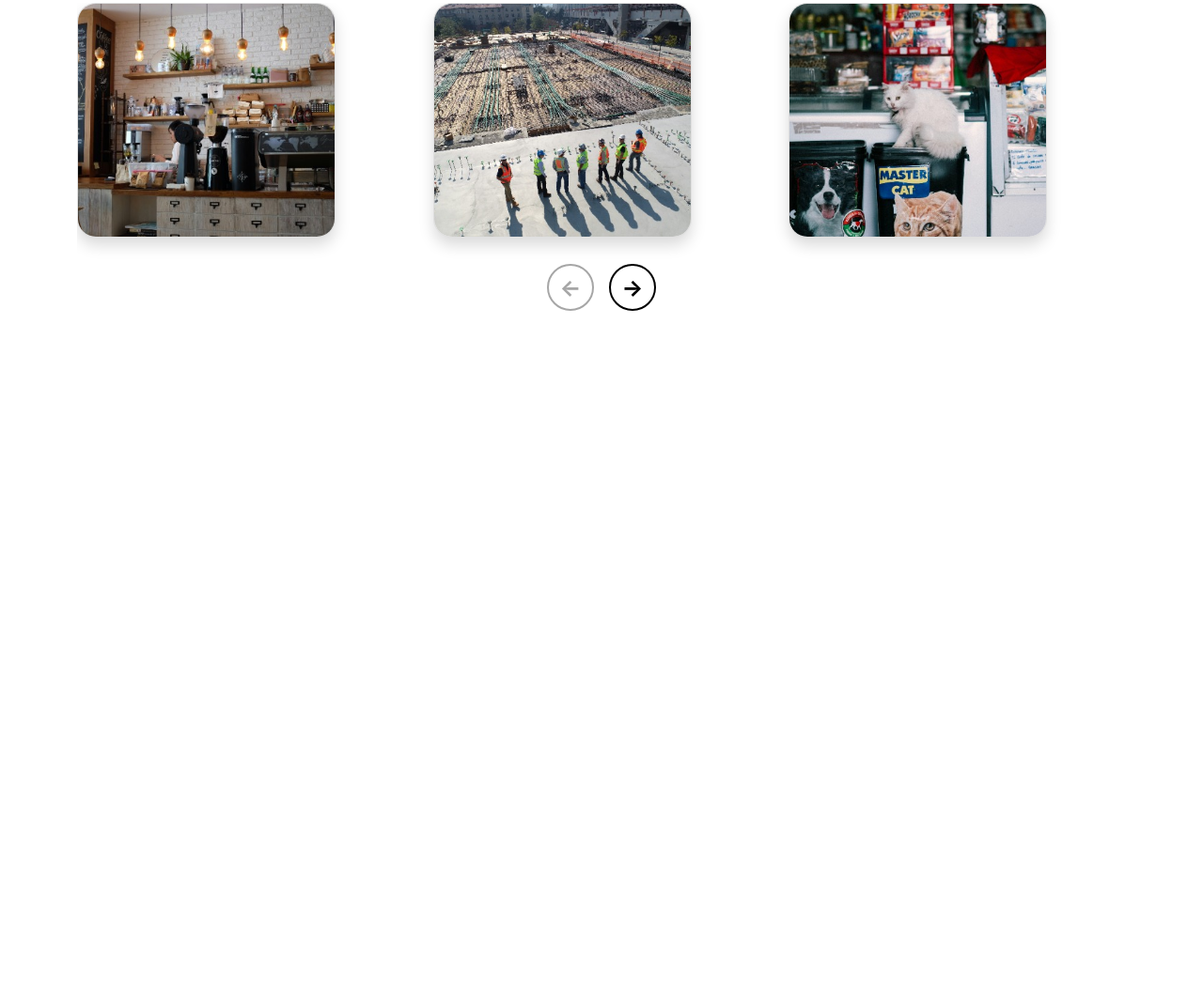
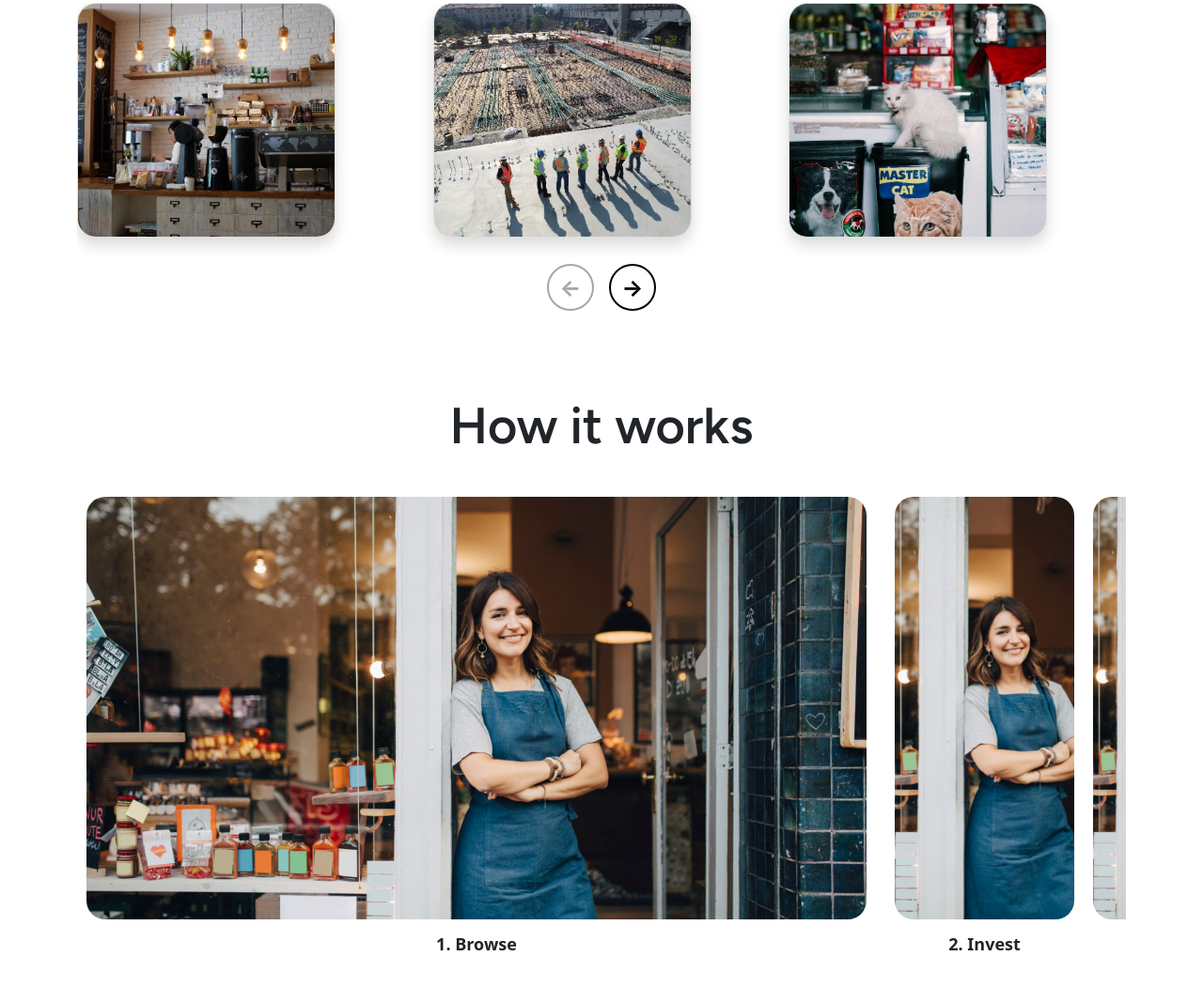
Before and after one commit to Paramjeet1996/Leveled, a plain HTML site: page index.html in a window 1280 px wide. Shown: the part 3105-4156 px from the top of the page at 94% size. Before the commit the page ends 3484 px from the top, so only its background shows below. Drawn offline with nearby package versions, Linux system fonts and the light colour scheme.

Commit message:
fix: active image added and centralized all.

```diff
--- a/css/style.css
+++ b/css/style.css
@@ -101,7 +101,6 @@
 /* win win section end */
 
 /* slider section */
-
 .custom-btn {
   width: 50px;
   height: 50px;
@@ -137,8 +136,6 @@
   display: none !important;
 }
 
-
-
 .slide-card{
   width: 275px;
   height: 250px;
@@ -150,7 +147,67 @@
   height: 100%;
   object-fit: cover;
 }
+/* slider section end*/
 
+/* how it works */
 
+  .highlighted-row-heading {
+    font-family: 'Figtree', sans-serif;
+    font-weight: 600;
+    font-size: 54px;
+    line-height: 100%;
+  }
 
-/* slider section */
+  .unique-highlight-wrapper {
+    gap: 20px;
+    overflow-x: auto;
+    padding-bottom: 10px;
+    scrollbar-width: thin;
+  }
+
+  .highlighted-card-box {
+    text-align: center;
+    flex-shrink: 0;
+    transition: all 0.3s ease;
+  }
+
+  .highlighted-card {
+    width: 191px;
+    height: 450px;
+    border-radius: 20px;
+    overflow: hidden;
+    transition: all 0.4s ease;
+    cursor: pointer;
+    min-width: 191px;
+  }
+
+  .highlighted-card img {
+    width: 100%;
+    height: 100%;
+    object-fit: cover;
+  }
+
+  .active-highlighted {
+    width: 830px !important;
+    min-width: 830px !important;
+    margin: 0 10px;
+  }
+  .highlighted-title {
+    font-size: 18px;
+    font-weight: bold;
+  }
+
+  @media (max-width: 992px) {
+    .unique-highlight-wrapper {
+      flex-wrap: wrap;
+      justify-content: center;
+    }
+
+    .highlighted-card,
+    .active-highlighted {
+      width: 100% !important;
+      height: auto;
+    }
+  }
+
+/* how it works end */
--- a/index.html
+++ b/index.html
@@ -44,6 +44,7 @@
         </div>
       </div>
     </nav>
+<!-- Navbar Section end -->
 
 <!-- Hero Section -->
     <div class="custom-section mx-auto my-5">
@@ -68,6 +69,7 @@
         </div>
       </section>
     </div>
+<!-- Hero Section end -->
 
 <!-- Investment Stats Section -->
     <section class="py-4">
@@ -128,6 +130,7 @@
         </div>
       </div>
     </section>
+<!-- Investment Stats Section end -->
 
 <!-- our impact -->
     <section class="py-5">
@@ -175,6 +178,7 @@
         </div>
       </div>
     </section>
+<!-- our impact end -->
 
 <!--win win sections-->
     <section class="">
@@ -232,6 +236,7 @@
           </div>
         </div>
     </section>
+<!--win win sections end-->
 
 <!-- slider -->
 <section class="py-5 ">
@@ -287,6 +292,40 @@
     </div>
   </div>
 </section>
+<!-- slider end -->
+
+<!-- how it works -->
+<section class="py-5">
+  <div class="container text-center">
+
+    <h2 class="mb-5 highlighted-row-heading">How it works</h2>
+    <div class="d-flex justify-content-start align-items-start flex-nowrap unique-highlight-wrapper" id="highlightRowSection">
+      <div class="highlighted-card-box" onclick="activateCard(1)">
+        <div class="highlighted-card active-highlighted">
+          <img src="images/howitworks.jpg" alt="Card 1" />
+        </div>
+        <h5 class="highlighted-title mt-3 text-left">1. Browse</h5>
+      </div>
+
+      <div class="highlighted-card-box" onclick="activateCard(2)">
+        <div class="highlighted-card">
+          <img src="images/howitworks.jpg" alt="Card 2" />
+        </div>
+        <h5 class="highlighted-title mt-3">2. Invest</h5>
+      </div>
+
+      <div class="highlighted-card-box" onclick="activateCard(3)">
+        <div class="highlighted-card">
+          <img src="images/howitworks.jpg" alt="Card 3" />
+        </div>
+        <h5 class="highlighted-title mt-3">3. Earn</h5>
+      </div>
+
+    </div>
+  </div>
+</section>
+
+<!-- how it works end -->
 
 
 
--- a/js/script.js
+++ b/js/script.js
@@ -1,3 +1,5 @@
+
+// slider section
 var swiper = new Swiper(".mySwiper", {
     slidesPerView: 1,
     spaceBetween: 20,
@@ -18,3 +20,18 @@ var swiper = new Swiper(".mySwiper", {
       },
     },
   });
+//slider sections end
+
+//how it works
+function activateCard(cardId) {
+    const allBoxes = document.querySelectorAll('.highlighted-card-box');
+    allBoxes.forEach((box, index) => {
+      const card = box.querySelector('.highlighted-card');
+      if ((index + 1) === cardId) {
+        card.classList.add('active-highlighted');
+      } else {
+        card.classList.remove('active-highlighted');
+      }
+    });
+  }
+  //how it works
```
Also changed, not shown: images/howitworks.jpg (added).
